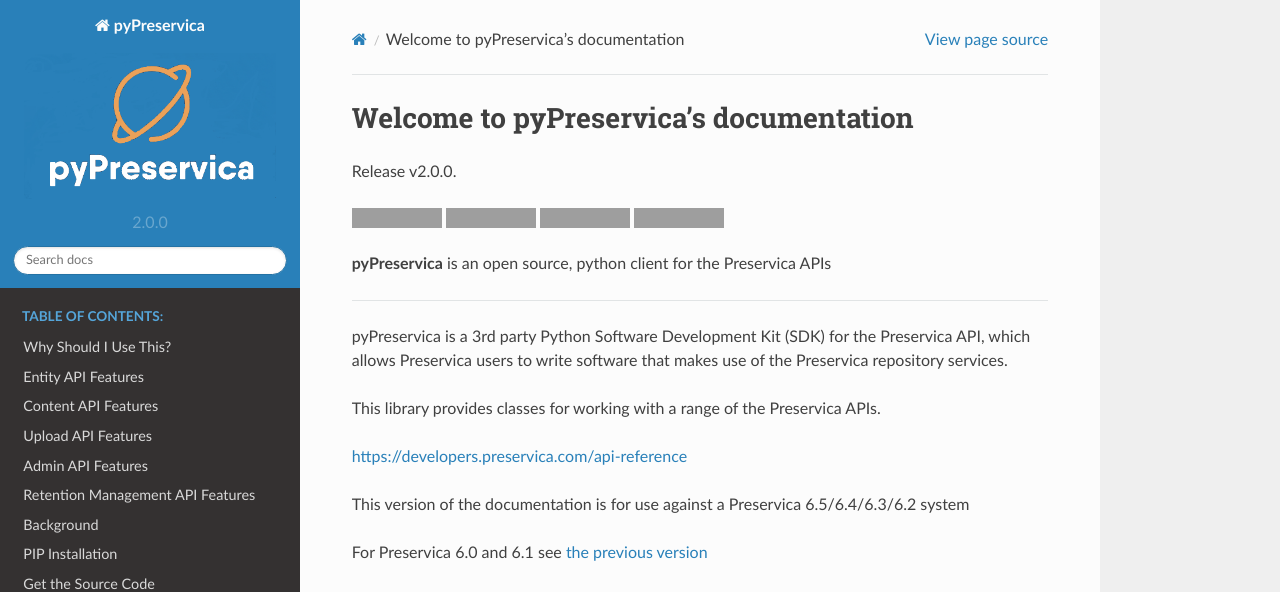
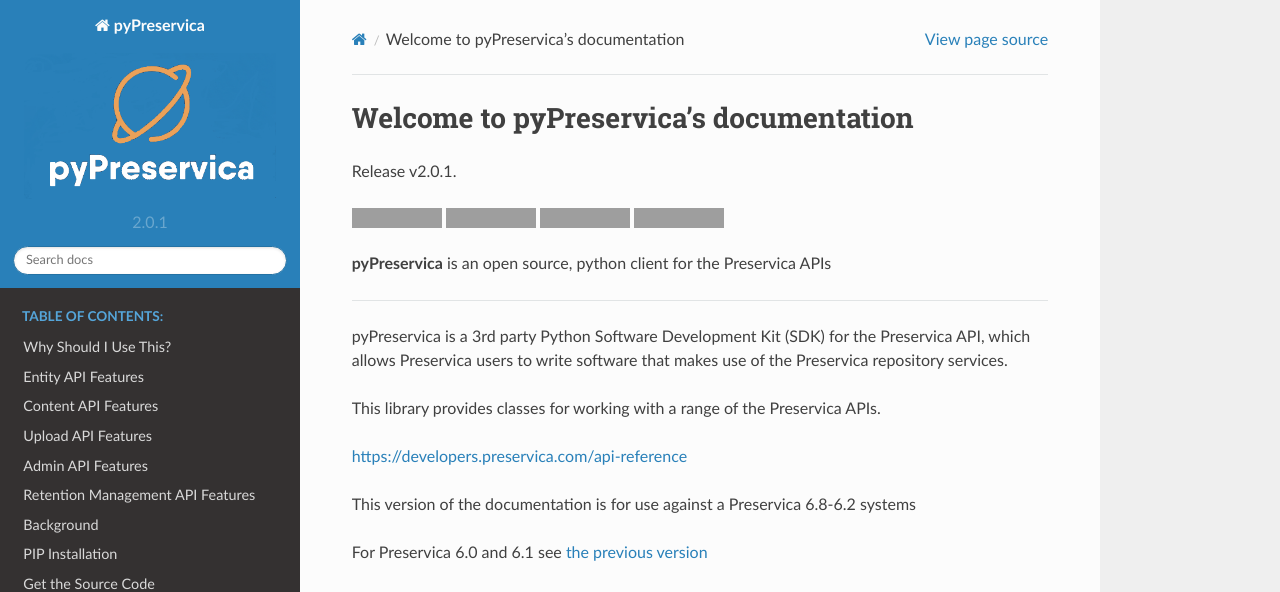
Before and after one commit to carj/pyPreservica, a Sphinx documentation site: the page built from docs/index.rst, in a window 1280 px wide and 900 px high, cut to the strip 0-592 px from the top of the window. Built offline with Sphinx 7.4.7 and the Read the Docs theme 2.0.0, drawn with Linux system fonts in a browser that asks for light colours; some of the changed text lies outside the part shown; grey boxes are pictures that could not be loaded.

Commit message:
documentation fixes

```diff
--- a/docs/index.rst
+++ b/docs/index.rst
@@ -31,7 +31,7 @@
 
 https://developers.preservica.com/api-reference
 
-This version of the documentation is for use against a Preservica 6.5/6.4/6.3/6.2 system
+This version of the documentation is for use against a Preservica 6.8-6.2 systems
 
 For Preservica 6.0 and 6.1 see `the previous version <https://pypreservica.readthedocs.io/en/v6.1/>`_
 
--- a/docs/webhooks.rst
+++ b/docs/webhooks.rst
@@ -1,4 +1,4 @@
-Web Hook API
+WebHook API
 ~~~~~~~~~~~~~~~
 
 pyPreservica now contains APIs for accessing the web hook API.
--- a/pyPreservica/__init__.py
+++ b/pyPreservica/__init__.py
@@ -23,6 +23,6 @@
 __author__ = "James Carr (drjamescarr@gmail.com)"
 
 # Version of the Preservica API package
-__version__ = "2.0.0"
+__version__ = "2.0.1"
 
 __license__ = "Apache License Version 2.0"
--- a/setup.py
+++ b/setup.py
@@ -21,7 +21,7 @@
 # This call to setup() does all the work
 setup(
     name=PKG,
-    version="2.0.0",
+    version="2.0.1",
     description="Python library for the Preservica API",
     long_description=README,
     long_description_content_type="text/markdown",
```
Also changed, not shown: docs/api.rst (+13 -1 lines), docs/entity.rst (+23 -6 lines), 2 other files.
